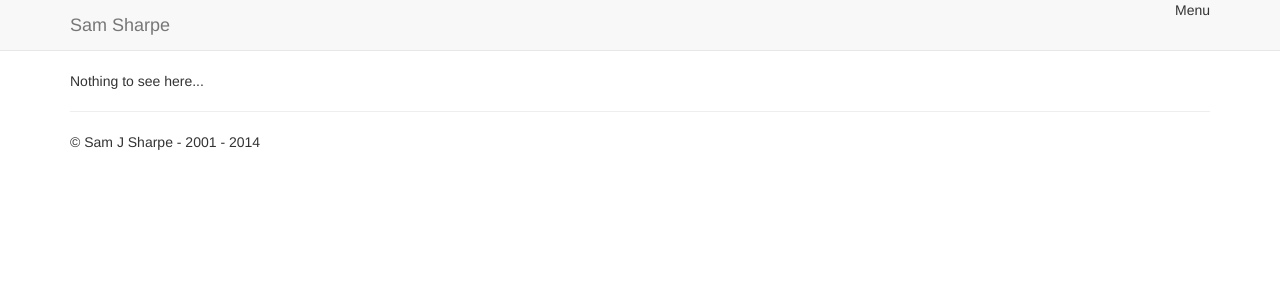
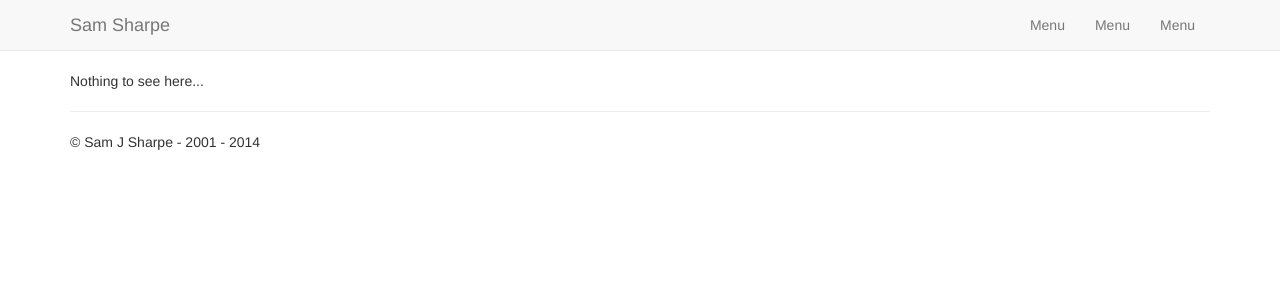
Before and after one commit to alphagov/service-domain-checker, a Flask app: page / in a window 1280 px wide. Shown: the top 300 px of the page. Run offline with Flask 2, Linux system fonts and the light colour scheme; some libraries are stand-ins or nearby versions.

Commit message:
Fix the bootstrap menu example

```diff
--- a/templates/base.html
+++ b/templates/base.html
@@ -26,7 +26,9 @@
         <div class="nav-collapse">
           {% block navbar_right %}
           <ul class="nav navbar-nav pull-right">
-              <li>Menu</li>
+              <li><a href="#">Menu</a></li>
+              <li><a href="#">Menu</a></li>
+              <li><a href="#">Menu</a></li>
           </ul>
           {% endblock %}
         </div><!--/.nav-collapse -->
```
